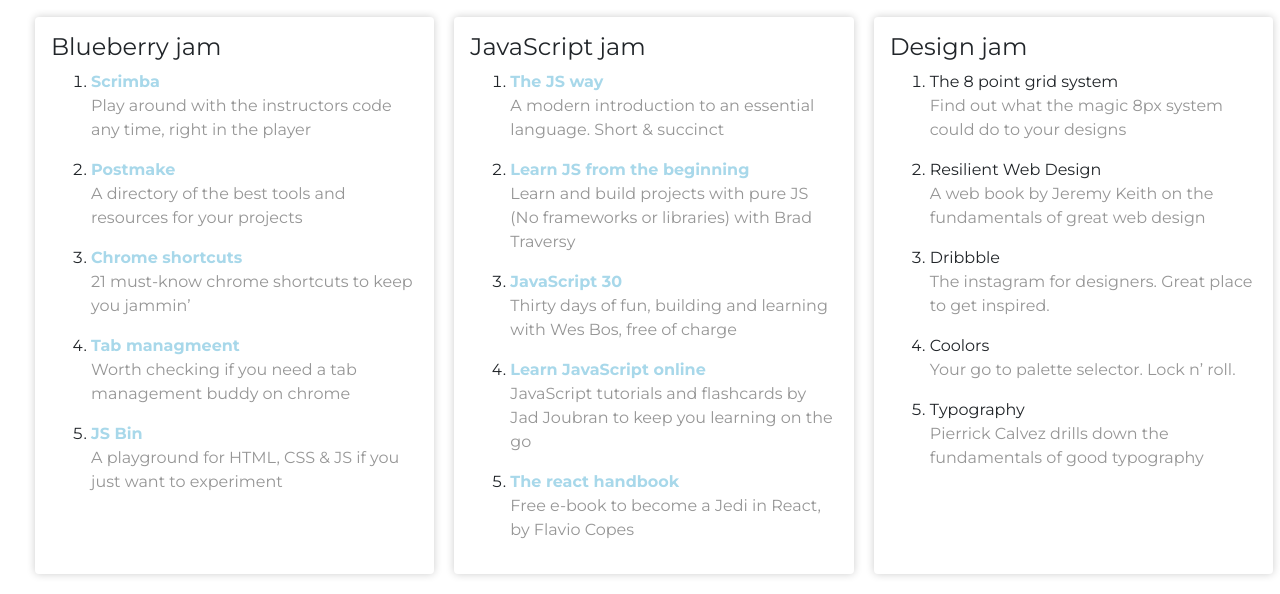
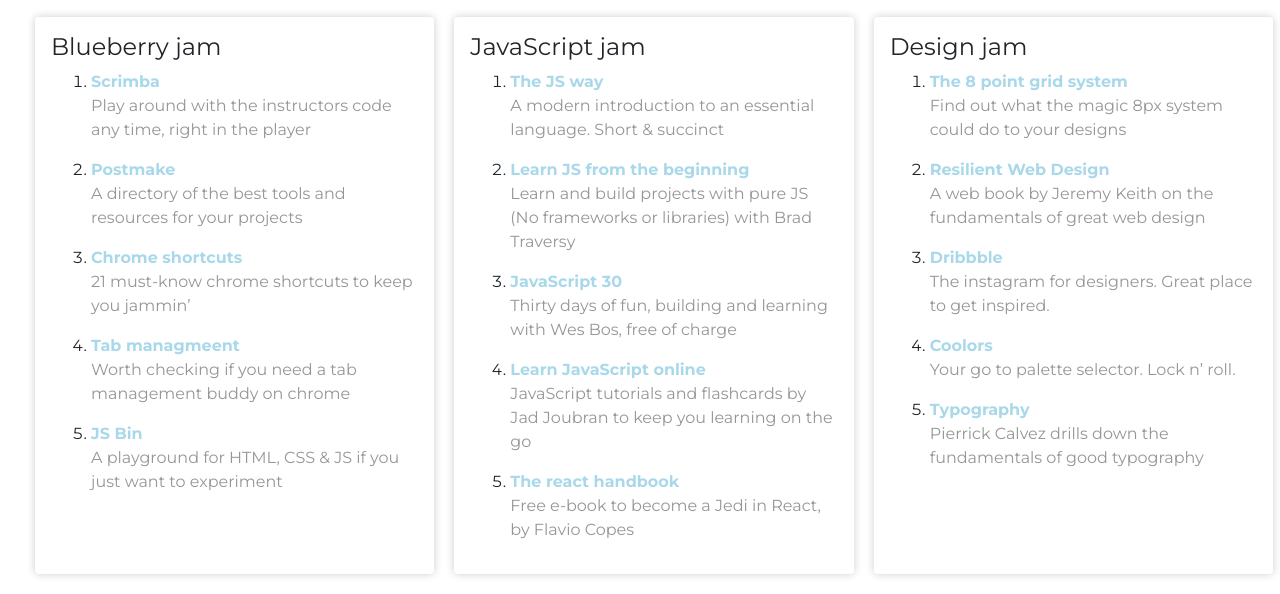
Before and after one commit to mostmojo/jamirito, a website: page index.html in a window 1280 px wide. Shown: the part 555-1149 px from the top of the page. Drawn offline with nearby package versions, Linux system fonts and the light colour scheme.

Commit message:
Design col 3 links added

```diff
--- a/index.html
+++ b/index.html
@@ -101,16 +101,26 @@
 				<section class="col-4 col-sm-4 col-md-4 col-lg-4 column-two p-3">
 					<h4>Design jam</h4>
 					<ol>
-						<li>The 8 point grid system</li>
+						<li>
+							<a href="https://builttoadapt.io/intro-to-the-8-point-grid-system-d2573cde8632">The 8 point grid system</a>
 							<p> Find out what the magic 8px system could do to your designs</p>
-						<li>Resilient Web Design</li>
+						</li>
+						<li>
+							<a href="https://resilientwebdesign.com/">Resilient Web Design</a>
 							<p>A web book by Jeremy Keith on the fundamentals of great web design</p>
-						<li>Dribbble</li>
+						</li>
+						<li>
+							<a href="https://dribbble.com/">Dribbble</a>
 							<p>The instagram for designers. Great place to get inspired.</p>
-						<li>Coolors</li>
+						</li>
+						<li>
+							<a href="https://coolors.co/">Coolors</a>
 							<p>Your go to palette selector. Lock n’ roll.</p>
-						<li>Typography</li>
+						</li>
+						<li>
+							<a href="https://www.pierrickcalvez.com/journal/a-five-minutes-guide-to-better-typography">Typography</a>
 							<p>Pierrick Calvez drills down the fundamentals of good typography</p>
+						</li>
 					</ol>
 				</section>
 			</div>
```
